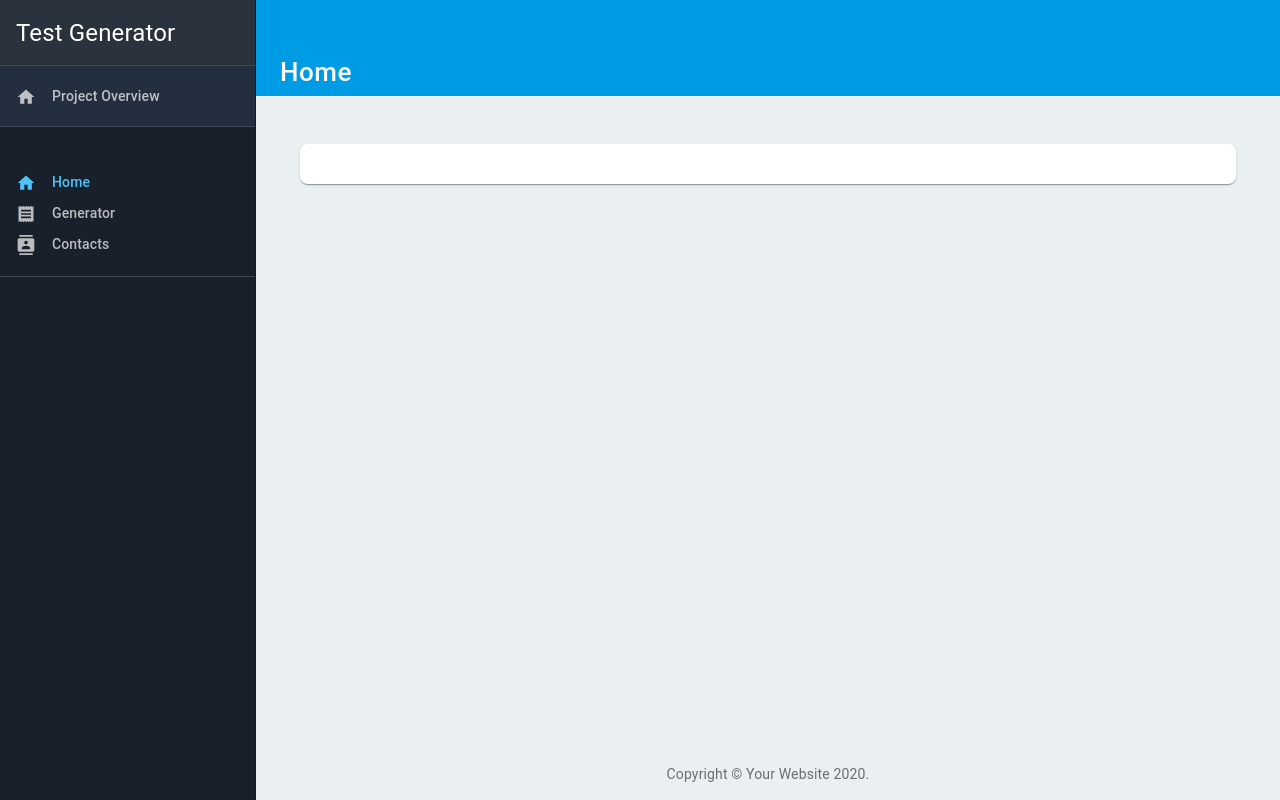
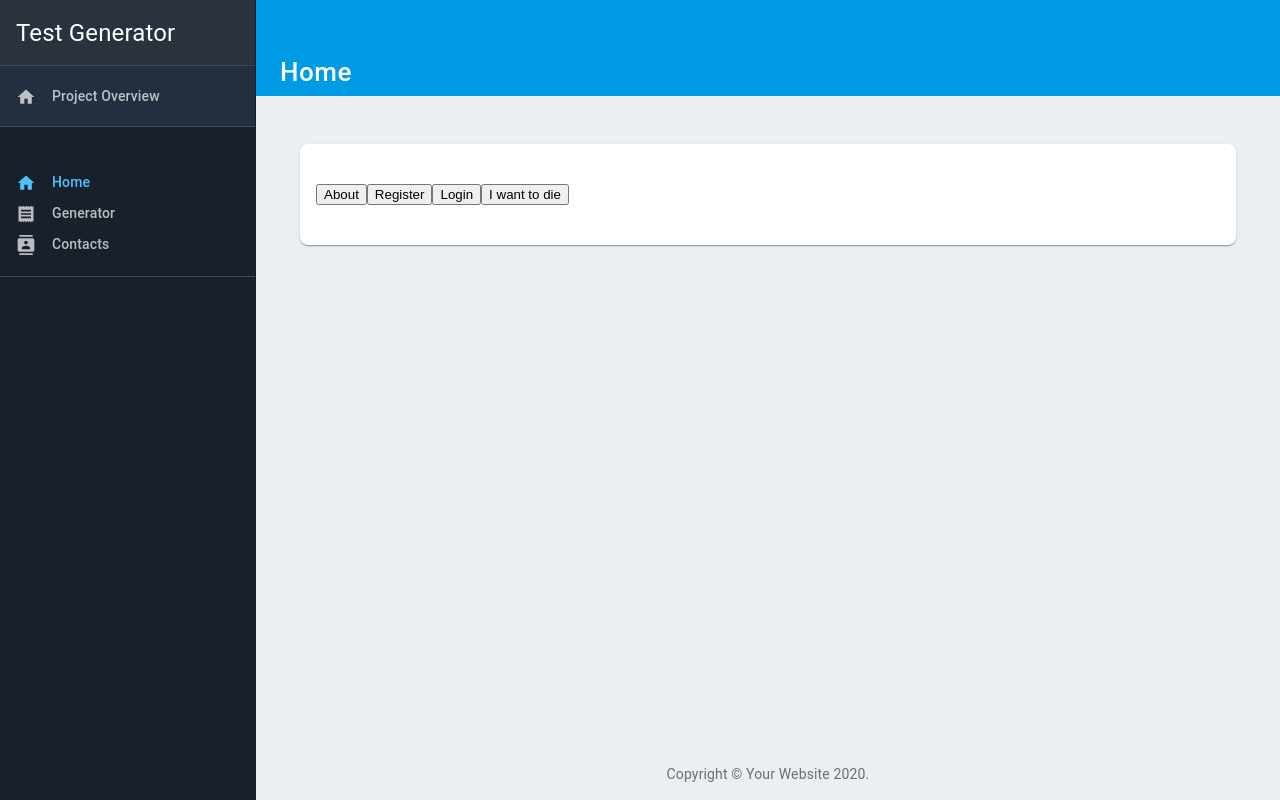
Before and after one commit to Kristina512/test-generator, a React (Create React App) app: page / in a window 1280 px wide. Built offline with nearby package versions, Linux system fonts and the light colour scheme.

Commit message:
Initial change to Home page. Added buttons.

```diff
--- a/src/paperbase/TestGenerator/Home.js
+++ b/src/paperbase/TestGenerator/Home.js
@@ -3,6 +3,7 @@ import {Paper} from "@material-ui/core";
 import PropTypes from "prop-types";
 import {withStyles} from "@material-ui/core/styles";
 
+//This is Frontend (CSS)
 const styles = theme => ({
     paper: {
         maxWidth: 936,
@@ -23,10 +24,15 @@ const styles = theme => ({
     },
     contentWrapper: {
         margin: "40px 16px"
-    }
+    },
+    button1: {
+        backgroundcolor: "blue"
+    },
 });
+//END OF FRONTEND
 
 
+//THIS IS BACKEND (Node.js)
 class Home extends Component {
     constructor(props) {
         super(props);
@@ -38,7 +44,14 @@ class Home extends Component {
         return (
             <Paper className={classes.paper}>
                 <div className={classes.contentWrapper}>
-                    {/* Add more to the page here*/}
+                    {
+                        <div class="Buttons">
+                            <button id="About" marginRight="10px">About</button>
+                            <button id="Register" margin="auto">Register</button>
+                            <button id="Login" margin="auto">Login</button>
+                            <button id="KYS" margin="auto">I want to die </button>
+                        </div>
+                    }
                 </div>
             </Paper>)
     }
```
Also changed, not shown: src/App.js (line endings or trailing spaces), 1 other file (tests, documents, lock files or other folders).
